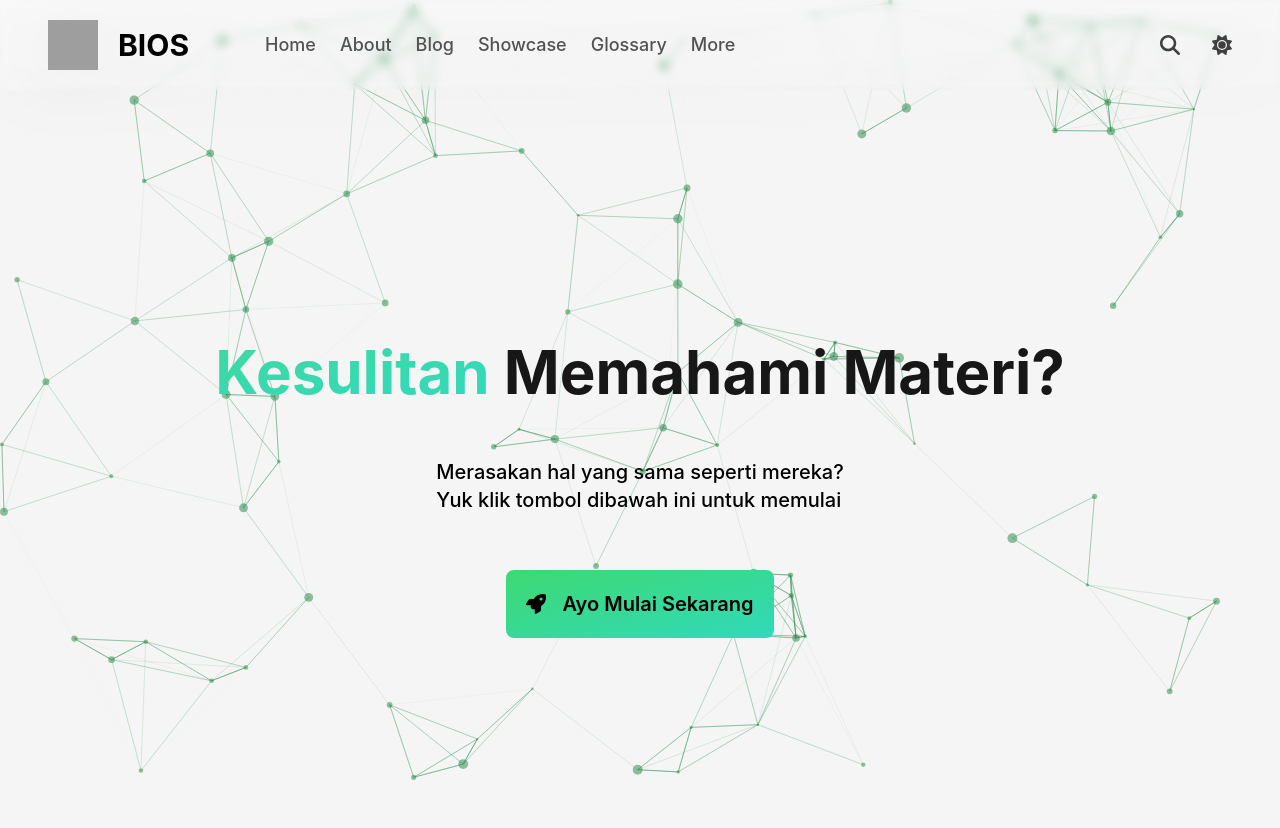
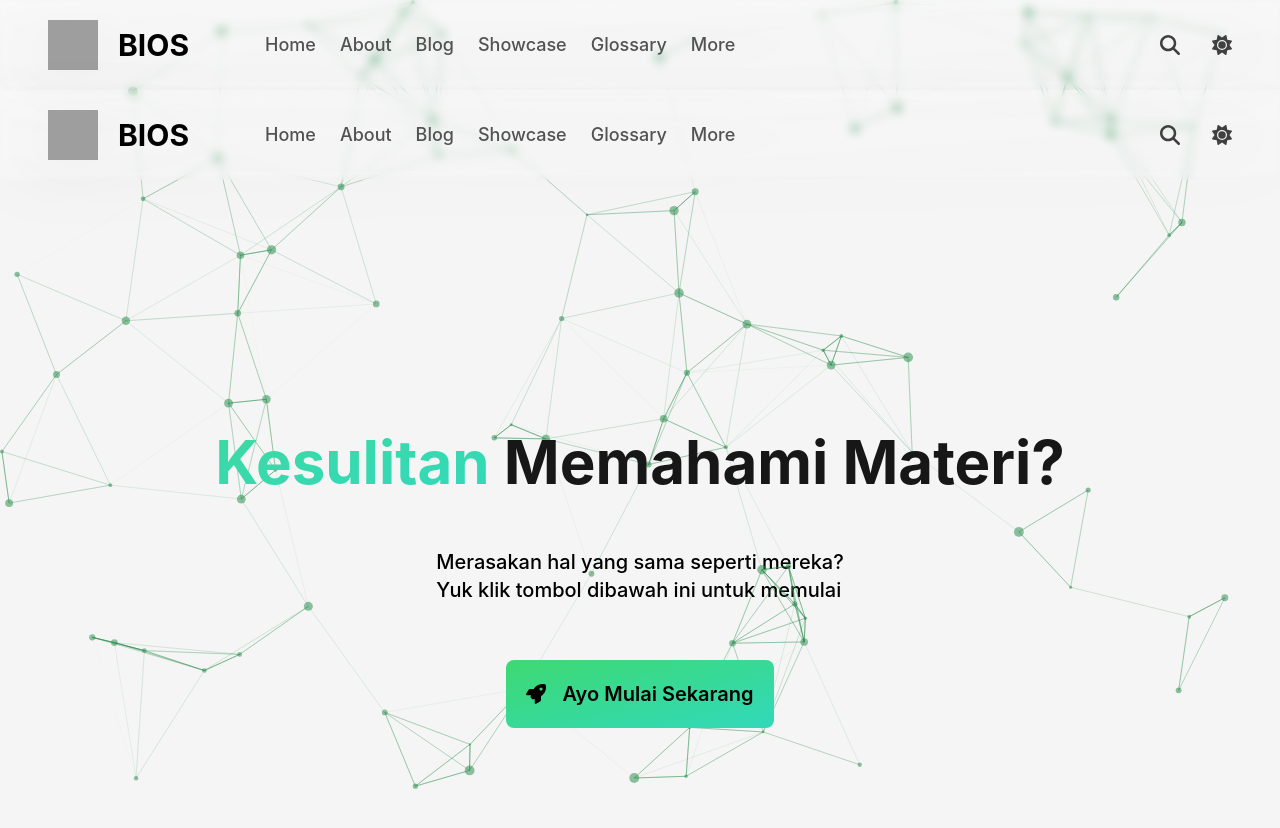
Before and after one commit to bios-bunda-mulia-university/himabios, a Next.js app: page / in a window 1280 px wide. Shown: the top 828 px of the page. Built offline with nearby package versions, Linux system fonts and the light colour scheme; grey boxes are pictures that could not be loaded.

Commit message:
feat: add layout to app

```diff
--- a/pages/_app.tsx
+++ b/pages/_app.tsx
@@ -2,10 +2,15 @@ import '../styles/globals.css'
 import type { AppProps } from 'next/app'
 import { config } from "@fortawesome/fontawesome-svg-core"
 import "@fortawesome/fontawesome-svg-core/styles.css"
+import Layout from '../components/layout'
 config.autoAddCss = false
 
 function MyApp({ Component, pageProps }: AppProps) {
-  return <Component {...pageProps} />
+  return(
+    <Layout>
+      <Component {...pageProps} />
+    </Layout>
+  )
 }
 
 export default MyApp
```
